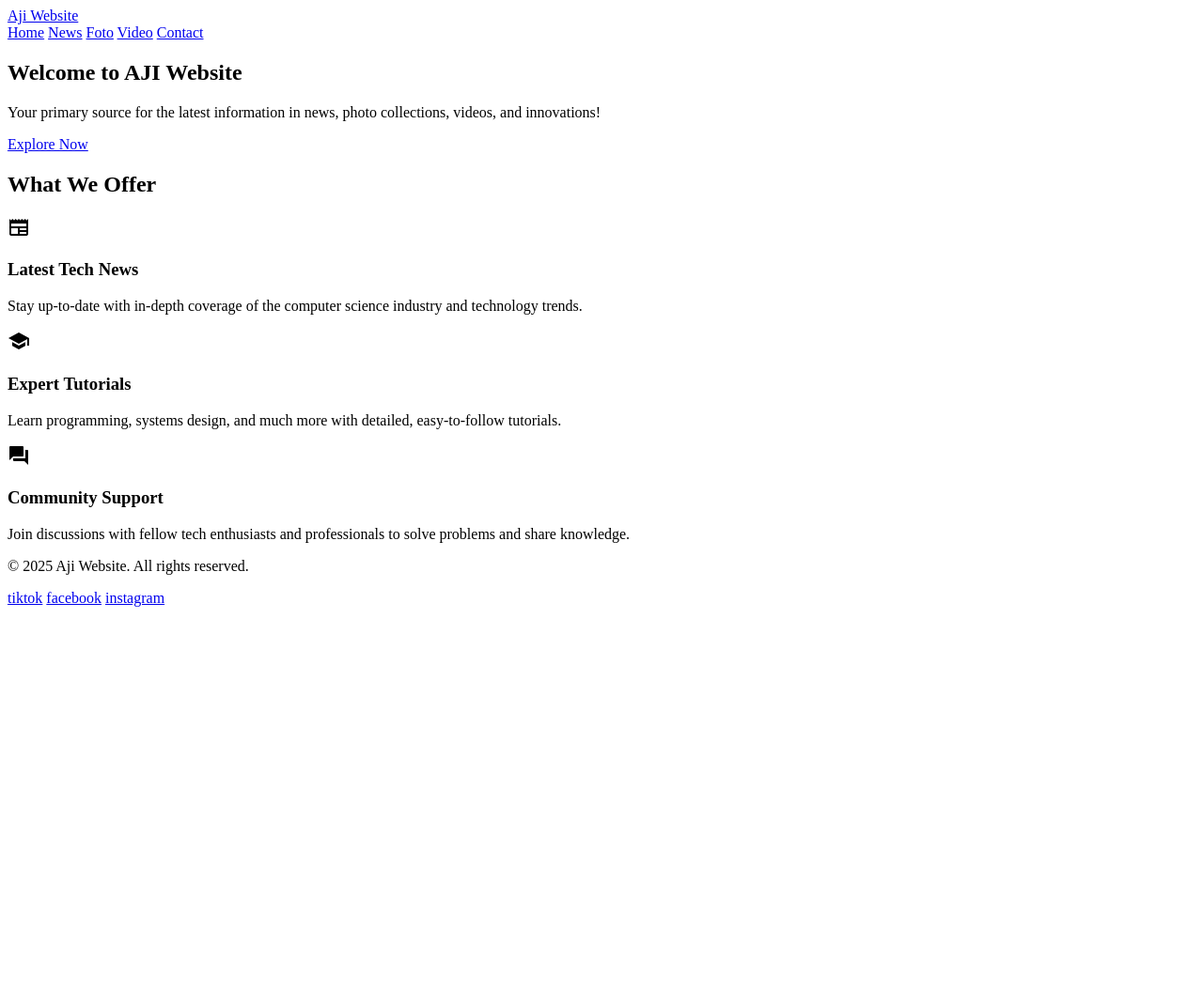
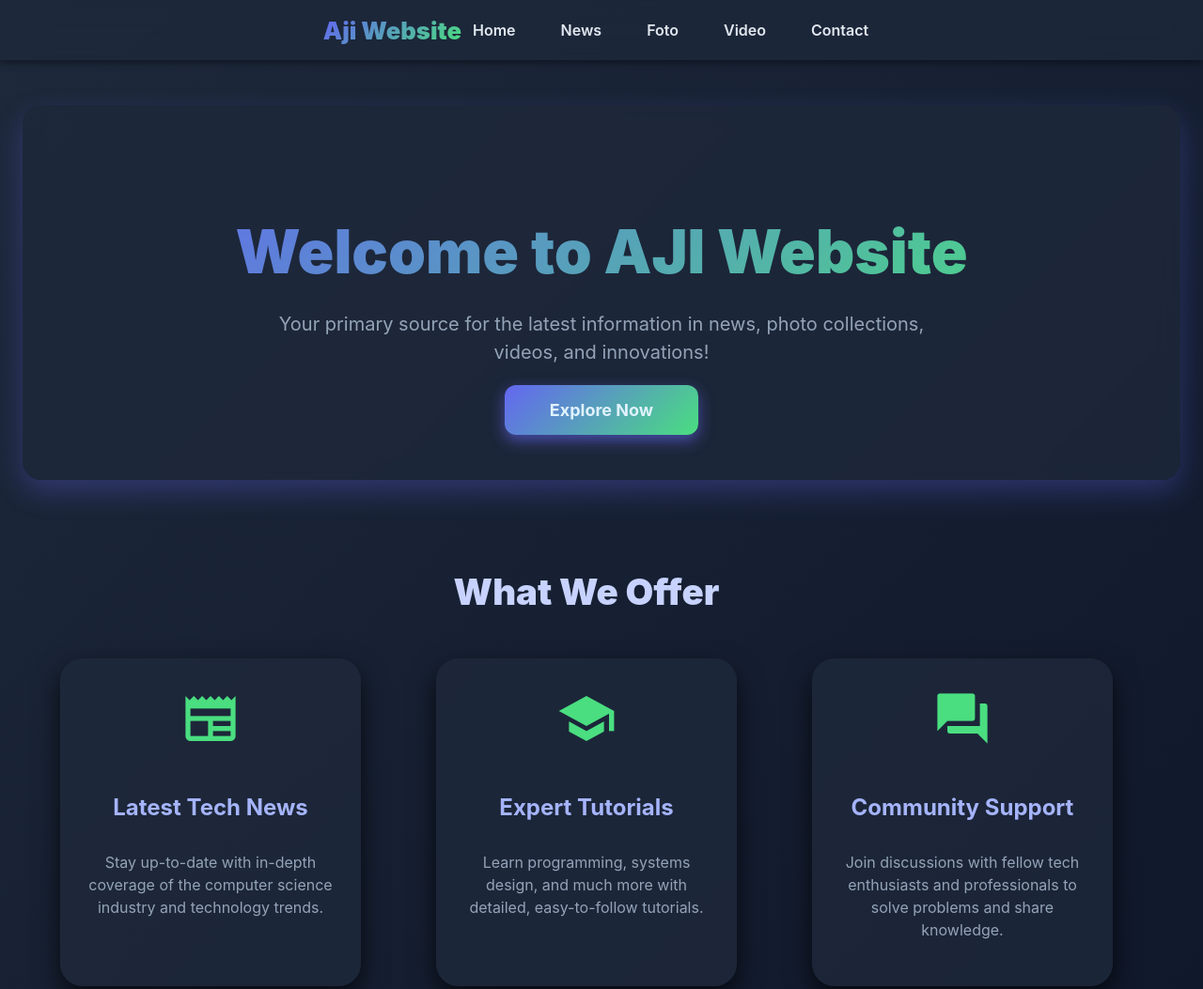
Before and after one commit to aji878/WEBKU, a plain HTML site: page index.html in a window 1280 px wide. Shown: the top 1053 px of the page at 94% size. Before the commit the page ends 800 px from the top, so only its background shows below. Drawn offline with Linux system fonts and the light colour scheme.

Commit message:
Update index.html

```diff
--- a/index.html
+++ b/index.html
@@ -3,7 +3,7 @@
 <head>
   <title>AJI Website - Home</title>
   <link href="https://fonts.googleapis.com/icon?family=Material+Icons" rel="stylesheet" />
-  <link rel="stylesheet" href="tugas 3.css" />
+  <link rel="stylesheet" href="style.css" />
 </head>
 <body>
   <header role="banner" class="header">
```
